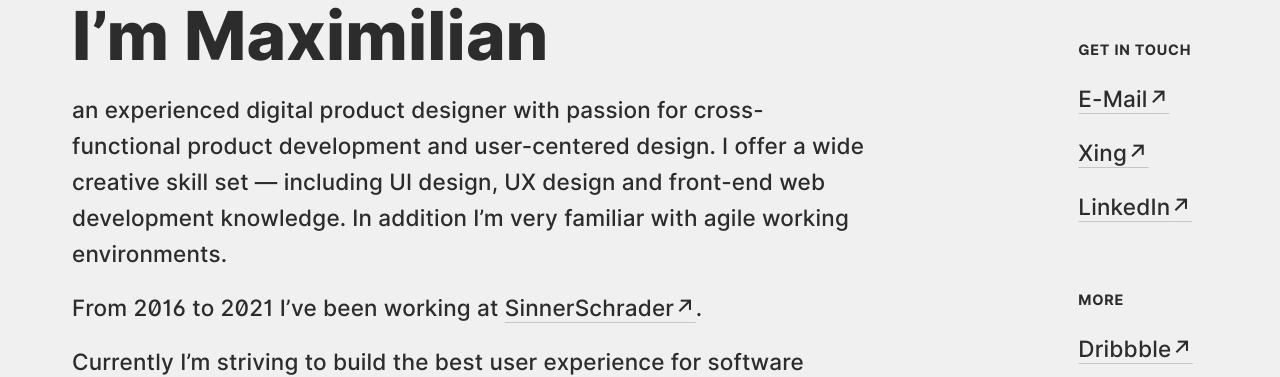
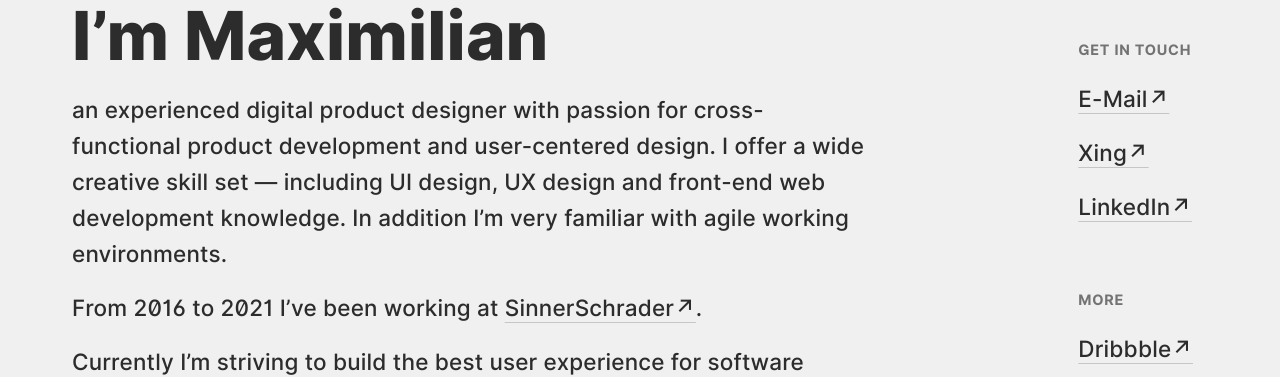
Before and after one commit to mxdmrt/maximiliandammert.com, a React (Vite) app: page / in a window 1280 px wide. Shown: the part 264-641 px from the top of the page. Built offline with nearby package versions, Linux system fonts and the light colour scheme.

Commit message:
Tweak `Typography`

```diff
--- a/src/components/Typography.tsx
+++ b/src/components/Typography.tsx
@@ -43,6 +43,7 @@ const StyledHeadline1 = styled.h1<{ size: Size }>`
           font-size: 0.8rem;
           font-weight: 700;
           letter-spacing: calc(56em / 1000);
+          color: hsl(var(--colorForeground) / 60%);
         `;
       case "m":
         return css`
```
Also changed, not shown: 1 other file (tests, documents, lock files or other folders).
